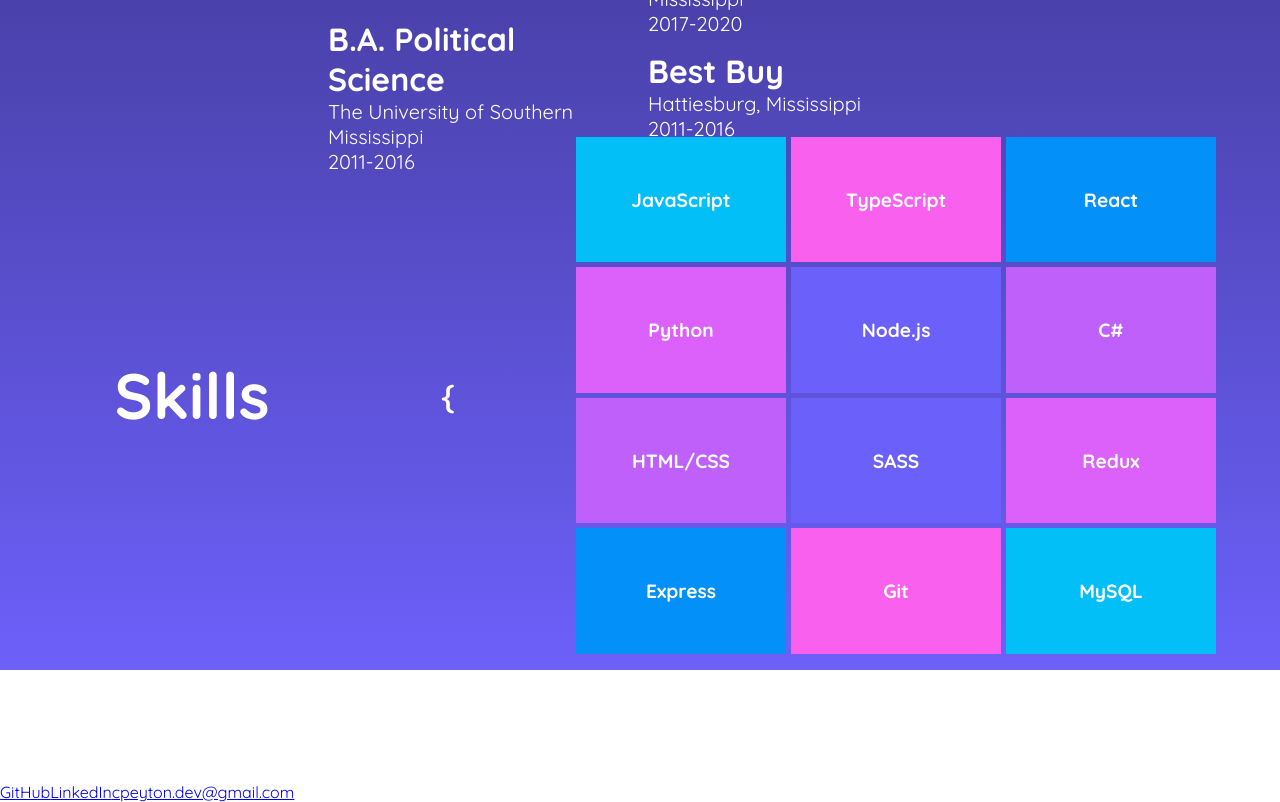
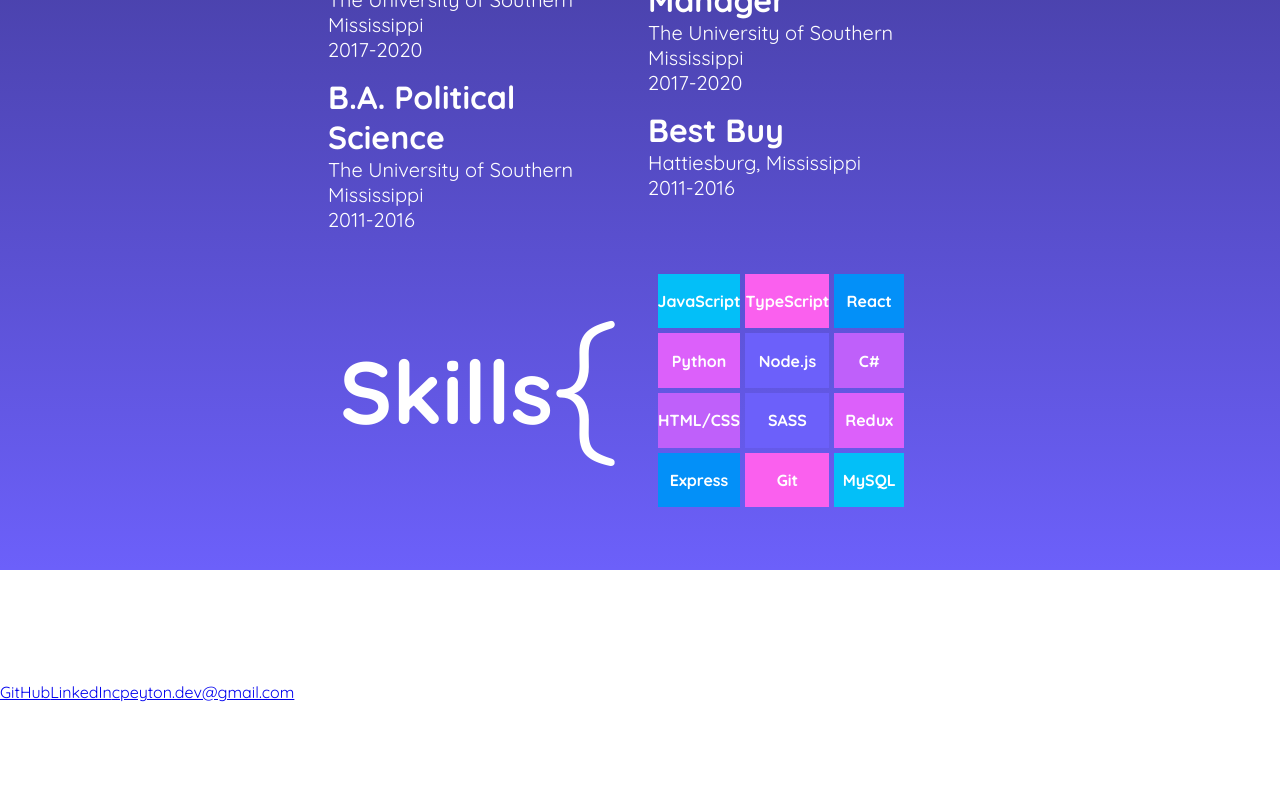
Before and after one commit to ColbPeyton/portfolio-revamp, a React (Create React App) app: page / in a window 1280 px wide. Shown: the part 1440-2242 px from the top of the page. After the commit the page ends 2142 px from the top, so only its background shows below. Built offline with nearby package versions, Linux system fonts and the light colour scheme.

Commit message:
add basic styling for larger screens Skill/About skill section

```diff
--- a/src/styles/About.scss
+++ b/src/styles/About.scss
@@ -104,19 +104,19 @@
     .container-about{
         width: 100%;
         height: 200vh;
-        max-height: 1050px;
+        max-height: 950px;
         padding: 0 0 1rem 0;
         .container-title{
             height: 20%;
-            font-size: 2.5rem;
+            font-size: 2.75rem;
         }
         .container-timelines{
             width: 90%;
-            height: 30%;
+            height: 50%;
             flex-direction: row;
         }
         .container-skills{
-            height: 50%;
+            height: 25%;
             width: 100%;
             display: flex;
             justify-content: center;
@@ -128,17 +128,21 @@
                 display: flex;
                 justify-content: center;
                 align-items: center;
-                font-size: 2rem;
+                font-size: 2.5rem;
             }
             .skills-icon{
                 width: 20%;
                 height: 100%;
                 display: flex;
                 justify-content: center;
-                align-items: center;
+                align-items: flex-start;
+                h1{
+                    font-size: 10rem;
+                    font-weight: 400;
+                }
             }
             .skills-bar{
-                width: 50%;
+                width: 40%;
                 height: 100%;
                 display: grid;
                 grid-template-columns: 1fr 1fr 1fr;
@@ -157,6 +161,20 @@
         .container-timelines{
             width: 85%;
         }
+        .container-skills{
+            width: 90%;
+            .skills-title{
+                font-size: 2.75rem;
+            }
+            .skills-icon{
+                h1{
+                    font-size: 10rem;
+                }
+            }
+            .skills-bar{
+                width: 40%;
+            }
+        }
 
     }
 }
@@ -169,5 +187,19 @@
         .container-timelines{
             width: 50%;
         }
+        .container-skills{
+            width: 55%;
+            .skills-title{
+                font-size: 2.75rem;
+            }
+            .skills-icon{
+                h1{
+                    font-size: 10rem;
+                }
+            }
+            .skills-bar{
+                width: 35%;
+            }
+        }
     }
  }
--- a/src/styles/Skill.scss
+++ b/src/styles/Skill.scss
@@ -6,3 +6,11 @@
     justify-content: center;
     align-items: center;
 }
+
+
+@media (min-width: 768px) {
+    .container-skill{
+        font-size: 1rem;
+    }
+
+}
```
